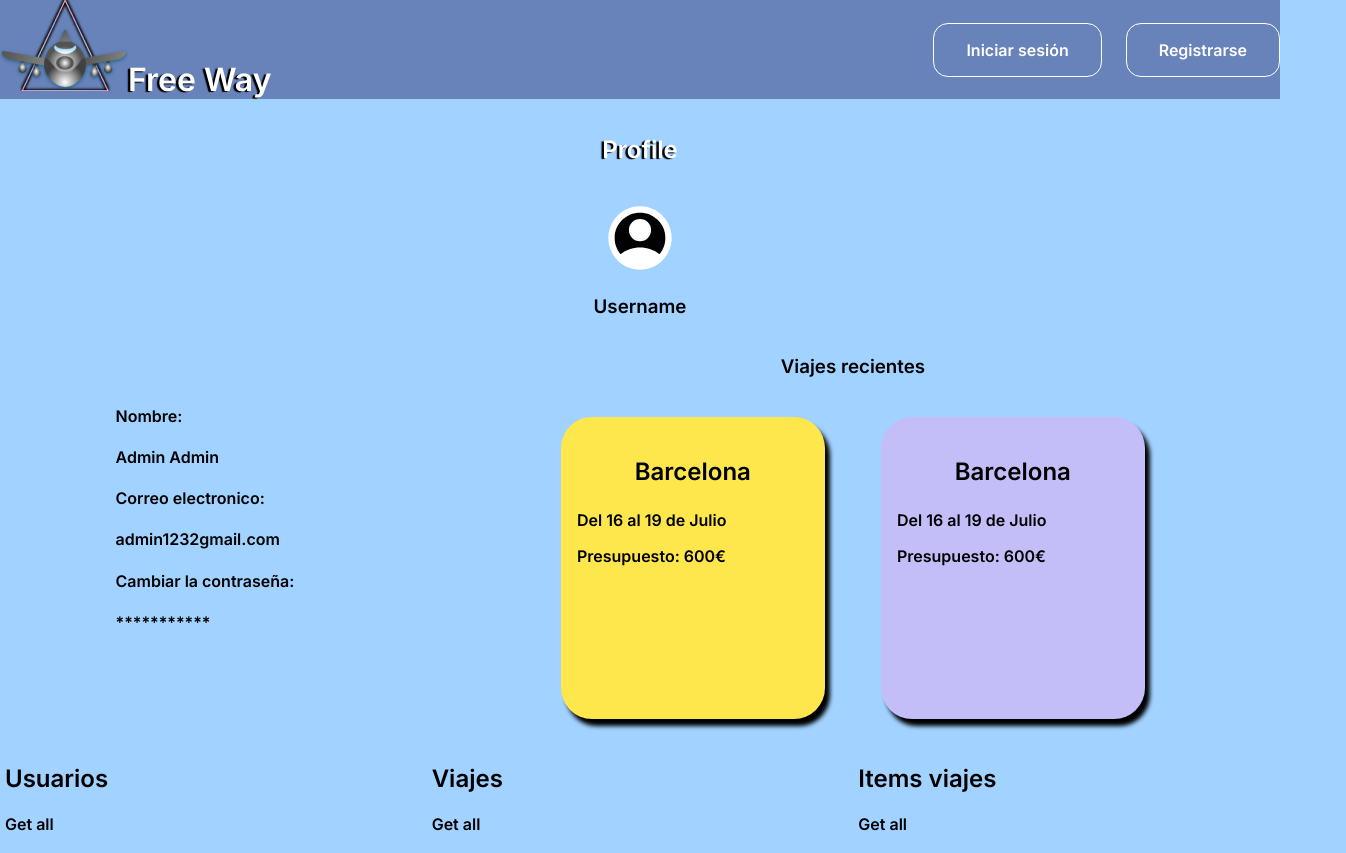
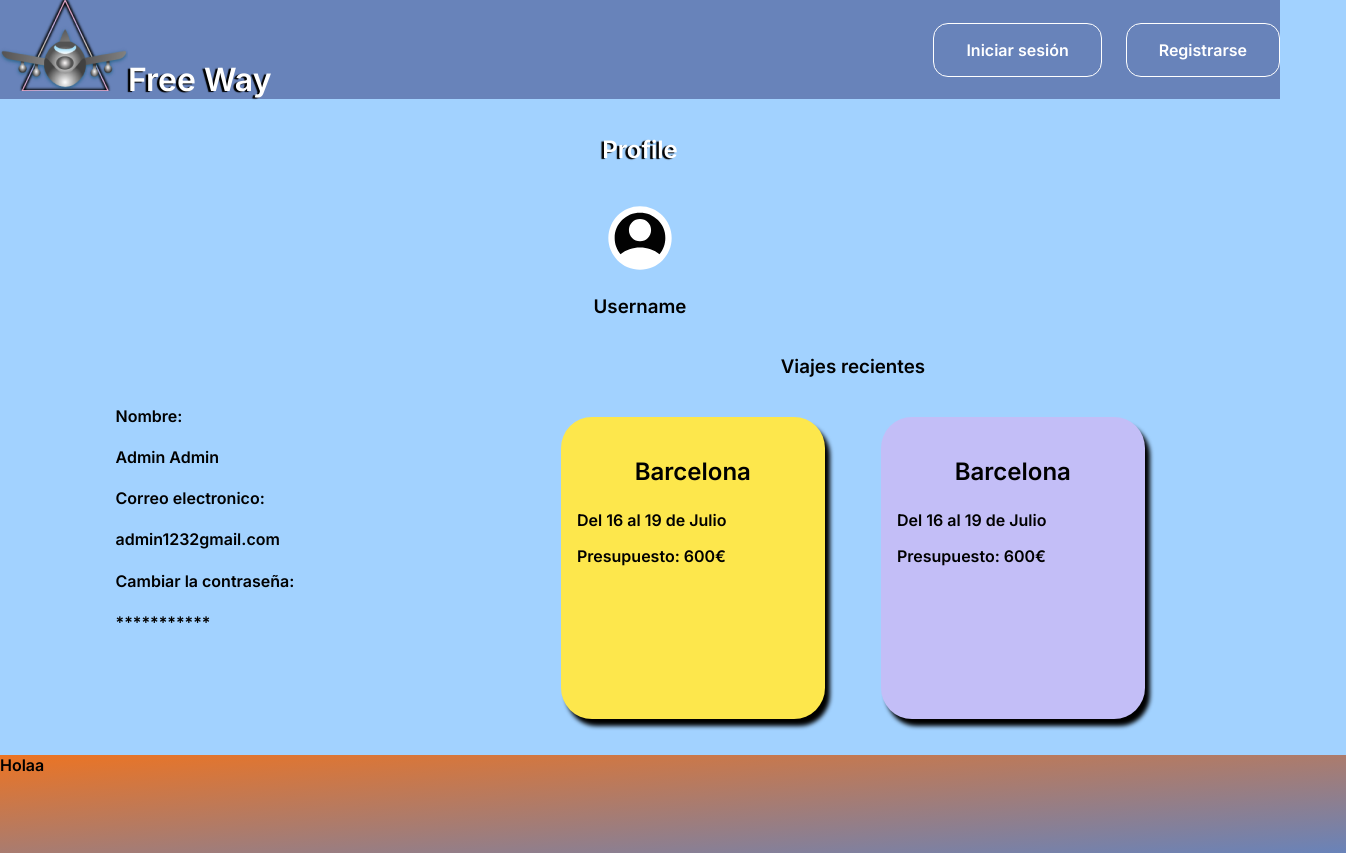
Before and after one commit to PlanificacionViaje/PlanificacioFrontEnd, a Vue app: page / in a window 1280 px wide. Shown: the top 853 px of the page, 1346 px wide, since content can reach past the window. Built offline with nearby package versions, Linux system fonts and the light colour scheme.

Commit message:
footer empezado

```diff
--- a/src/App.vue
+++ b/src/App.vue
@@ -3,6 +3,7 @@ import Header from "./Components/Header.vue";
 import Profile from "./Components/Profile.vue";
 import AxiosPlayground from "./Components/AxiosPlayground.vue";
 import LoginAndRegisterModal from "./components/LoginAndRegister/LoginAndRegisterModal.vue";
+import Footer from "./Components/Footer.vue";
 </script>
 
 <script>
@@ -32,19 +33,20 @@ export default {
   <main>
     <Header />
     <Profile />
-    <AxiosPlayground />
+    <!-- <AxiosPlayground /> -->
     <LoginAndRegisterModal
       :loginActive="loginActive"
       :displayLoginRegisterModal="displayLoginRegisterModal"
       @swapLoginRegister="swapLoginRegister"
       @closeLoginRegisterModal="closeLoginRegisterModal"
     />
-    <button
+    <!-- <button
       id="loginregister"
       @click="displayLoginRegisterModal = !displayLoginRegisterModal"
     >
       asdfasdf
-    </button>
+    </button> -->
+    <Footer></Footer>
   </main>
 </template>
 
--- /dev/null
+++ b/src/Components/Footer.vue
@@ -0,0 +1,23 @@
+<script>
+export default {};
+</script>
+<template>
+  <div class="footer">
+    <div>
+      <p>Holaa</p>
+    </div>
+  </div>
+</template>
+<style scoped>
+.footer {
+  background: rgb(236, 116, 35);
+  background: linear-gradient(
+    176deg,
+    rgba(236, 116, 35, 1) 0%,
+    rgba(104, 131, 186, 1) 100%
+  );
+  width: 1346px;
+  height: 99px;
+  bottom: 0;
+}
+</style>
```
